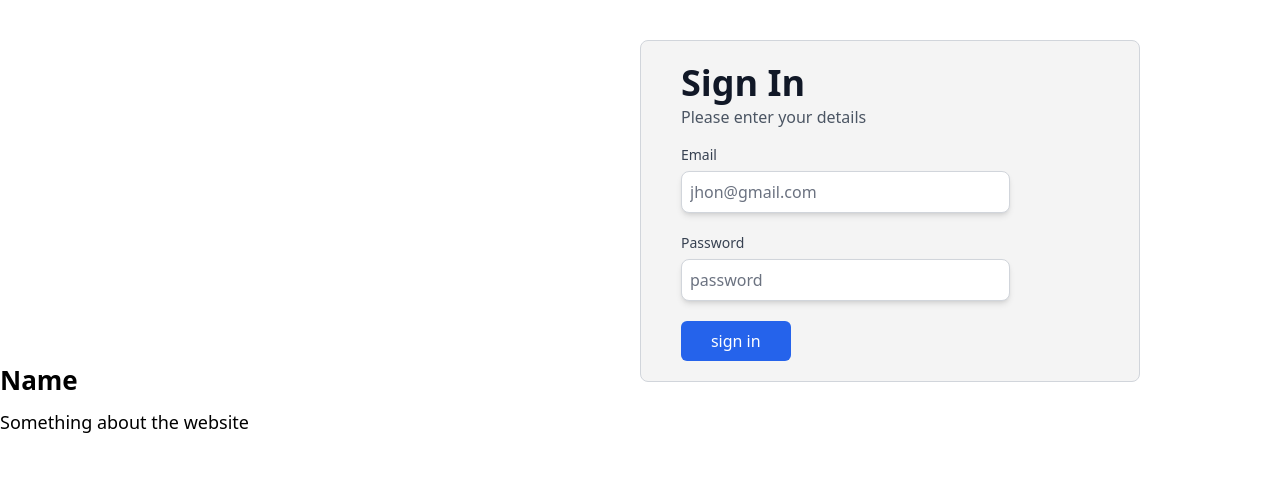
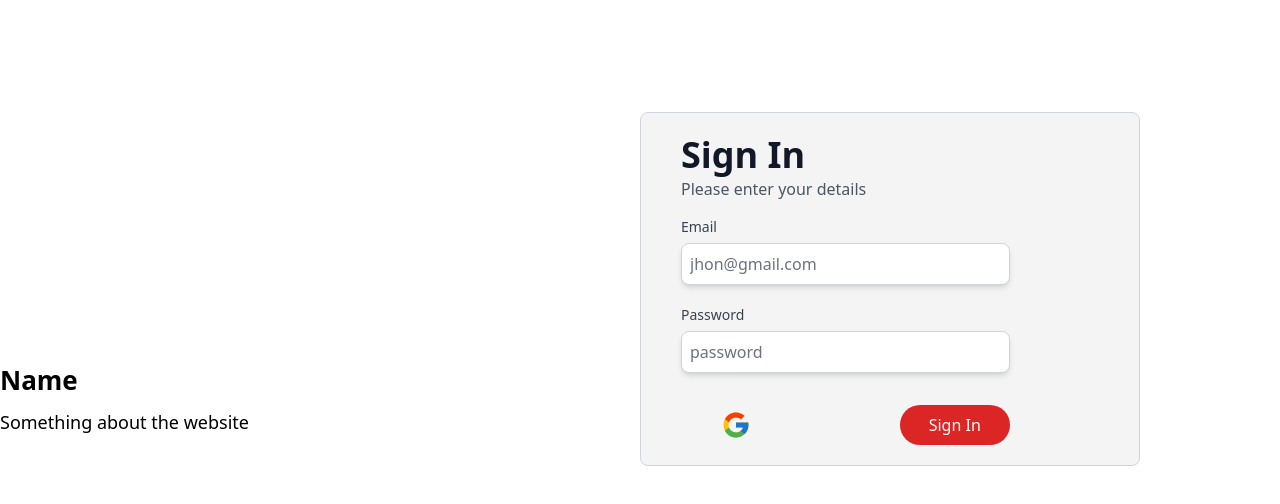
Before and after one commit to vaisakhpn/socialfood, a Next.js app: page /sign-in in a window 1280 px wide. Shown: the top 504 px of the page. Built offline with nearby package versions, Linux system fonts and the light colour scheme.

Commit message:
Button and Auth modified

```diff
--- a/components/ui/AuthForm.tsx
+++ b/components/ui/AuthForm.tsx
@@ -3,6 +3,7 @@ import Link from "next/link";
 import React, { useState } from "react";
 import CustomInput from "../CustomInput";
 import Button from "./Button/Button";
+import { FcGoogle } from "react-icons/fc";
 
 interface AuthFormProps {
   type: string;
@@ -22,7 +23,11 @@ const AuthForm: React.FC<AuthFormProps> = ({ type }) => {
           <p className="text-lg mt-3">Something about the website</p>
         </Link>
       </div>
-      <div className="flex flex-col  gap-1 md:gap-3 mt-10">
+      <div
+        className={`flex flex-col  gap-1 md:gap-3 ${
+          type === "sign-up" ? "mt-10" : "mt-28"
+        }`}
+      >
         <div className="border rounded-lg border-gray-300 bg-[#F4F4F4] max-w-[500px] max-h-[900px] ">
           <div className="p-5 pl-10 ">
             <h1 className="text-24 lg:text-36 font-semibold text-gray-900">
@@ -54,8 +59,12 @@ const AuthForm: React.FC<AuthFormProps> = ({ type }) => {
                     label="Confirm Password"
                   />
                 )}
-                <div className="w-full">
-                  <Button label="sign in" />
+                <div className="flex justify-between items-center w-9/12 pt-3">
+                  <FcGoogle className="text-3xl ml-10" />
+                  <Button
+                    label={type === "sign-in" ? "Sign In" : "Sign Up"}
+                    buttonColor={type === "sign-in" ? "secondary" : "primary"}
+                  />
                 </div>
               </form>
             </div>
--- a/components/ui/Button/Button.tsx
+++ b/components/ui/Button/Button.tsx
@@ -16,7 +16,7 @@ const Button: React.FC<ButtonProps> = ({
   return (
     <button
       disabled={disabled}
-      className={`disabled:opacity-70 disabled:cursor-not-allowed p-2 text-16 text-white rounded-md hover:opacity-80 transition w-3/12 flex items-center justify-center gap-2  ${
+      className={`disabled:opacity-70 disabled:cursor-not-allowed p-2 text-16 text-white rounded-3xl hover:opacity-80 transition w-4/12 flex items-center justify-center gap-2  ${
         AVAILABLE_THEMES[buttonColor] || DEFAULT_BUTTON_COLOR
       }`}
       {...restProps}
```
